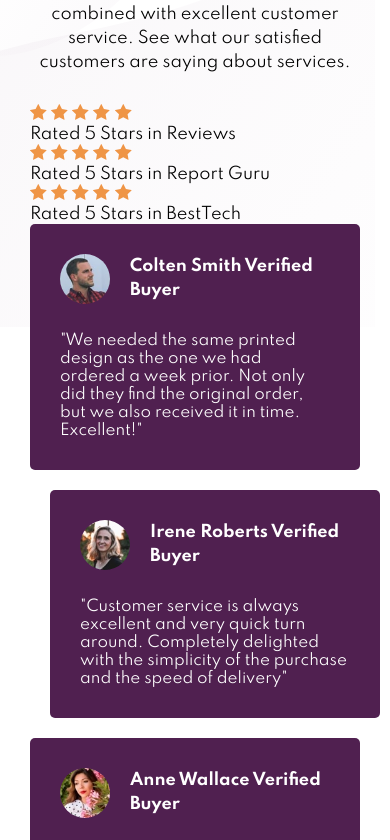
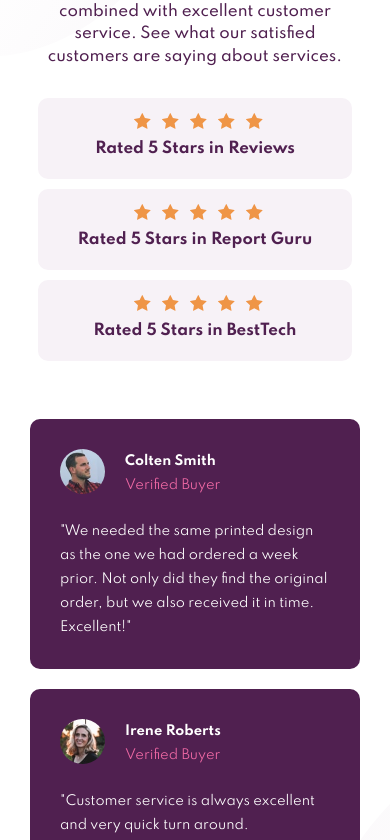
Before and after one commit to Ebulor/Social-proof-section, a plain HTML site: page index.html in a window 390 px wide. Shown: the part 176-1016 px from the top of the page. Drawn offline with Linux system fonts and the light colour scheme.

Commit message:
Update style.css

```diff
--- a/style.css
+++ b/style.css
@@ -1,145 +1,168 @@
-*{
+* {
   margin: 0;
   padding: 0;
   box-sizing: border-box;
+  font-family: "Spartan", sans-serif;
 }
-body{
-    font-family: 'Spartan', sans-serif;
-    min-height: 100vh;
-    padding-left: 90px;
-    padding-right: 90px;
-    padding-top: 90px;
-    background-image: url(images/bg-pattern-top-desktop.svg), url(images/bg-pattern-bottom-desktop.svg);
+:root {
+  --VeryDarkMagenta: hsl(300, 43%, 22%);
+  --SoftPink: hsl(333, 80%, 67%);
+  --DarkGrayishMagenta: hsl(303, 10%, 53%);
+  --LightGrayishMagenta: hsl(300, 24%, 96%);
+  --White: hsl(0, 0%, 100%);
+}
+body {
+  min-height: 120vh;
+  background-image: url(images/bg-pattern-top-desktop.svg),
+    url(images/bg-pattern-bottom-desktop.svg);
   background-repeat: no-repeat;
-    background-color: hsl(0, 0%, 100%);
+  background-position-x: left, right;
+  background-position-y: top, bottom;
+  background-color: var(--White);
+  display: flex;
+  flex-direction: column;
+  align-items: center;
+  justify-content: center;
 }
-.header{
+header {
   display: flex;
+  width: 80%;
   justify-content: space-between;
-
 }
-.header-text{
-    width: 43%;
+.header-text {
+  width: 50%;
   padding-bottom: 30px;
 }
-.header-text h1{
+.header-text h1 {
   padding-bottom: 10px;
+  font-size: 3rem;
+  color: var(--VeryDarkMagenta);
 }
-.header-text p{
+.header-text p {
   line-height: 1.5em;
+  font-weight: 500;
+  font-size: 0.9rem;
+  color: var(--VeryDarkMagenta);
 }
-.header-card{
+.review {
   display: flex;
-    position: relative;
-    background-color: hsl(300, 24%, 96%);
+  justify-content: space-around;
+  align-items: center;
+  background-color: var(--LightGrayishMagenta);
   width: 500px;
-    border-radius: 5px;
-    padding-top: 10px;
-    padding-bottom: 10px;
-    padding-left: 20px;
-    padding-right: 20px;
-    margin-bottom: 20px;
-    margin-right: 2px;
+  border-radius: 10px;
+  padding: 15px 0;
 }
-.header-card:nth-child(1){
-    right: 100px;
+.review:nth-child(2) {
+  margin: 20px 0px 20px 3rem;
 }
-.header-card:nth-child(2){
-    right: 50px;
+.review:nth-child(3) {
+  margin-left: 6rem;
 }
-.stars a{
-    padding-left: 10px;
+.stars img {
+  margin-left: 7px;
 }
-.review a{
+.review p {
   font-weight: 700;
-    color: #502050;
-    padding-left: 20px;
+  color: var(--VeryDarkMagenta);
+  font-size: 15px;
+  padding: 6px 0;
 }
-.container{
-    position: relative;
+main {
   display: flex;
+  align-items: center;
   justify-content: center;
-    align-items: center;
+  width: 80%;
 }
-.card{
-    background-color: #502050;
-    border-radius: 5px;
+.card {
+  background-color: var(--VeryDarkMagenta);
+  border-radius: 10px;
   width: 400px;
 }
-.card:nth-child(2){
+.card:nth-child(2) {
   margin-top: 30px;
   margin-right: 20px;
   margin-left: 20px;
 }
-.card:nth-child(3){
+.card:nth-child(3) {
   margin-top: 60px;
 }
-.content{
+.content {
   padding: 30px;
 }
-.content-top{
+.content-top {
   display: flex;
 }
-.profile-image img{
+.profile-image img {
   border-radius: 100%;
-    width: 50px;
+  width: 45px;
 }
-.text{
-    padding-bottom: 30px;
-    padding-left: 20px;
+.text {
   line-height: 1.5em;
+  margin-left: 20px;
 }
-.text h4:nth-child(1){
+.text h4 {
   color: white;
-}
-.text h4:nth-child(2){
-    color: #ee68a4;
-}
-.content-bottom p{
-    color: white;
-    font-size: 15px;
-    font-weight: 200;
-}
-@media screen and (max-width:991px){
-    body{
-        padding-left: 30px;
-        padding-right: 30px;
-        padding-top: 30px;
-        background-image: url(images/bg-pattern-top-mobile.svg), url(images/bg-pattern-bottom-mobile.svg);
-        background-repeat: no-repeat;
-
-    }
-    .header{
+  display: flex;
+  font-size: 13px;
   flex-direction: column;
 }
-    .header-text{
+.text h4 span {
+  color: var(--SoftPink);
+  font-weight: 400;
+}
+.content-bottom p {
+  color: white;
+  font-size: 13px;
+  line-height: 1.5rem;
+  font-weight: 200;
+  margin-top: 20px;
+}
+@media (max-width: 1100px) {
+  body {
+    background-image: url(images/bg-pattern-top-mobile.svg),
+      url(images/bg-pattern-bottom-mobile.svg);
+    background-repeat: no-repeat;
+    padding: 30px;
+  }
+  header {
+    flex-direction: column;
+    width: 95%;
+  }
+  .header-text {
     width: 100%;
     text-align: center;
-        padding-bottom: 30px;
   }
-    .header-card{
+  .header-text h1 {
+    font-size: 2rem;
+  }
+  .header-text p {
+    font-size: 15px;
+  }
+  .review {
     width: 100%;
     flex-direction: column;
     text-align: center;
   }
-    .header-card:nth-child(1){
-        right: 0px;
+  .review:nth-child(2) {
+    margin: 10px 0;
   }
-    .header-card:nth-child(2){
-        right: 0px;
+  .review:nth-child(3) {
+    margin: 10px 0;
   }
-    .container{
-        position: relative;
+  main {
     flex-direction: column;
-        justify-content: center;
-        align-items: center;
+    width: 100%;
+    padding: 3rem 0;
   }
-    .card:nth-child(1), .card:nth-child(2), .card:nth-child(3){
+  .card,
+  .card:nth-child(2),
+  .card:nth-child(3) {
     margin-bottom: 20px;
     margin-top: 0;
     width: 100%;
   }
-    .content-top{
+  .content-top {
     width: 100%;
   }
 }
```
Lines whose indentation alone changed are shown as unchanged.
